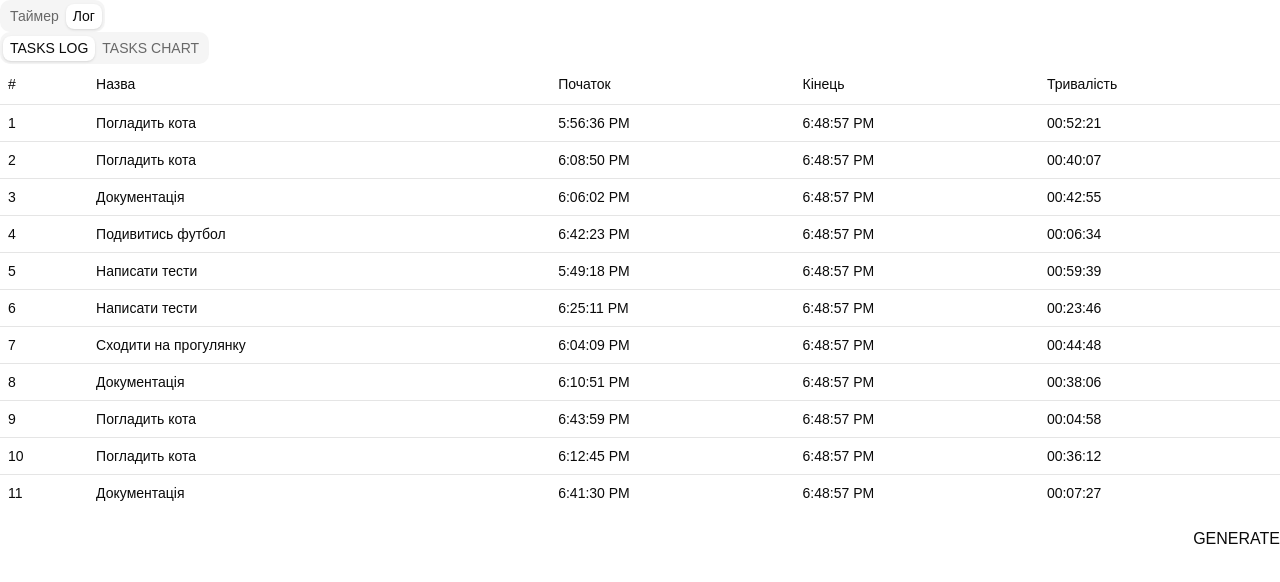
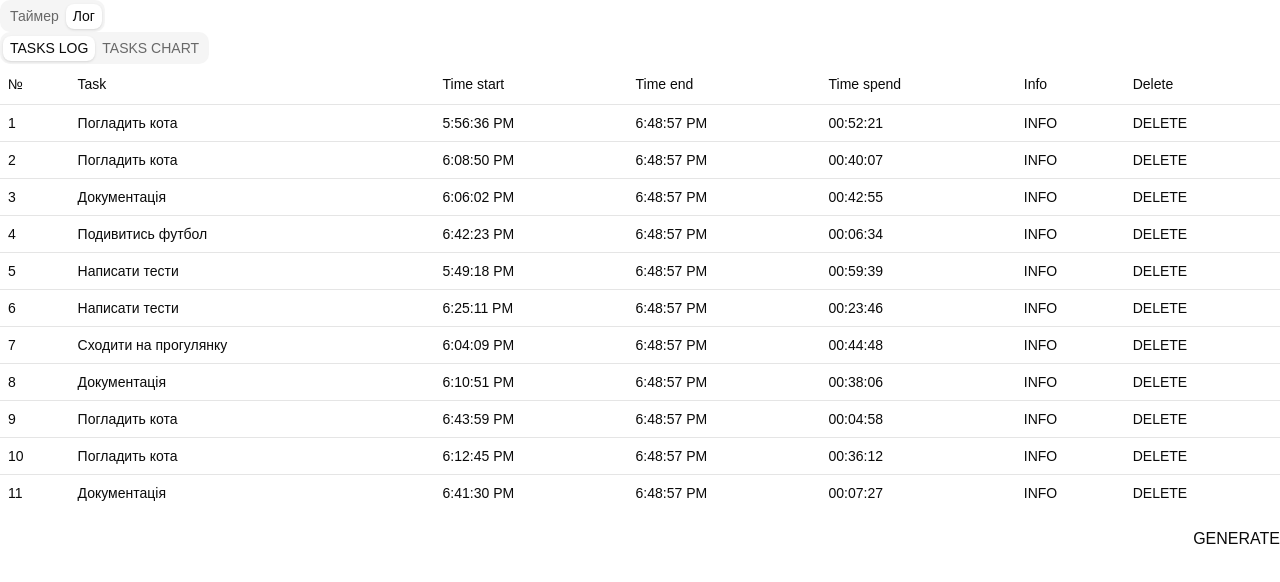
Before and after one commit to VycheslavSysov/tasks_timer, a React (Vite) app: page /log in a window 1280 px wide. Both pictures are taken after a click on the button "GENERATE". Shown: the top 582 px of the page. Built offline with nearby package versions, Linux system fonts and the light colour scheme.

Commit message:
info/delete buttons + back button on details page

```diff
--- a/src/pages/LogPage.jsx
+++ b/src/pages/LogPage.jsx
@@ -9,7 +9,7 @@ import {
 } from "@/components/ui/table.jsx";
 import {useDispatch, useSelector} from "react-redux";
 import {useLocation, useNavigate} from "react-router-dom";
-import {addTask, clearTasks} from "@/store/tasksSlice.js";
+import {addTask, clearTasks, deleteTask} from "@/store/tasksSlice.js";
 import generateTask from "@/utils/generateTask.js";
 import groupTasksByHour from "@/utils/groupTasksByHour.js";
 import {Tabs, TabsList, TabsTrigger} from "@/components/ui/tabs.jsx";
@@ -54,24 +54,31 @@ export default function LogPage() {
             <Table>
               <TableHeader>
                 <TableRow>
-                  <TableHead>#</TableHead>
-                  <TableHead>Назва</TableHead>
-                  <TableHead>Початок</TableHead>
-                  <TableHead>Кінець</TableHead>
-                  <TableHead>Тривалість</TableHead>
+                  <TableHead>№</TableHead>
+                  <TableHead>Task</TableHead>
+                  <TableHead>Time start</TableHead>
+                  <TableHead>Time end</TableHead>
+                  <TableHead>Time spend</TableHead>
+                  <TableHead>Info</TableHead>
+                  <TableHead>Delete</TableHead>
                 </TableRow>
               </TableHeader>
               <TableBody>
                 {tasks.map((task, index) => (
                     <TableRow
                         key={task.id}
-                        onClick={() => navigate(`/tasks/${task.id}`)}
                     >
                       <TableCell>{index + 1}</TableCell>
                       <TableCell>{task.name}</TableCell>
                       <TableCell>{new Date(task.startTime).toLocaleTimeString()}</TableCell>
                       <TableCell>{new Date(task.endTime).toLocaleTimeString()}</TableCell>
                       <TableCell>{formatTime(task.duration)}</TableCell>
+                      <TableCell>
+                        <button onClick={() => navigate(`/tasks/${task.id}`)}>INFO</button>
+                      </TableCell>
+                      <TableCell>
+                        <button onClick={() => dispatch(deleteTask(task.id))}>DELETE</button>
+                      </TableCell>
                     </TableRow>
                 ))}
               </TableBody>
--- a/src/pages/TaskDetailsPage.jsx
+++ b/src/pages/TaskDetailsPage.jsx
@@ -1,4 +1,4 @@
-import {useParams} from "react-router-dom";
+import {useParams, useNavigate} from "react-router-dom";
 import {useSelector} from "react-redux";
 import {
   BarChart,
@@ -13,6 +13,7 @@ import formatTime from "@/utils/formatTime.js";
 
 export default function TaskDetailsPage() {
   const {id} = useParams();
+  const navigate = useNavigate();
   const task = useSelector(state => state.tasks.find(t => t.id === Number(id)));
   const tasks = useSelector(state => state.tasks);
 
@@ -22,6 +23,7 @@ export default function TaskDetailsPage() {
 
   return (
       <div>
+        <button onClick={() => navigate('/')}>Back</button>
         <p>Назва: {task.name}</p>
         <p>Початок: {new Date(task.startTime).toLocaleTimeString()}</p>
         <p>Кінець: {new Date(task.endTime).toLocaleTimeString()}</p>
@@ -35,7 +37,7 @@ export default function TaskDetailsPage() {
               {tasks.map((t) => (
                   <Cell
                       key={t.id}
-                      fill={t.id === task.id ? "#f97316" : "#94a3b8"}
+                      fill={t.id === task.id ? "#f97316" : "#2a78e8"}
                   />
               ))}
             </Bar>
```
